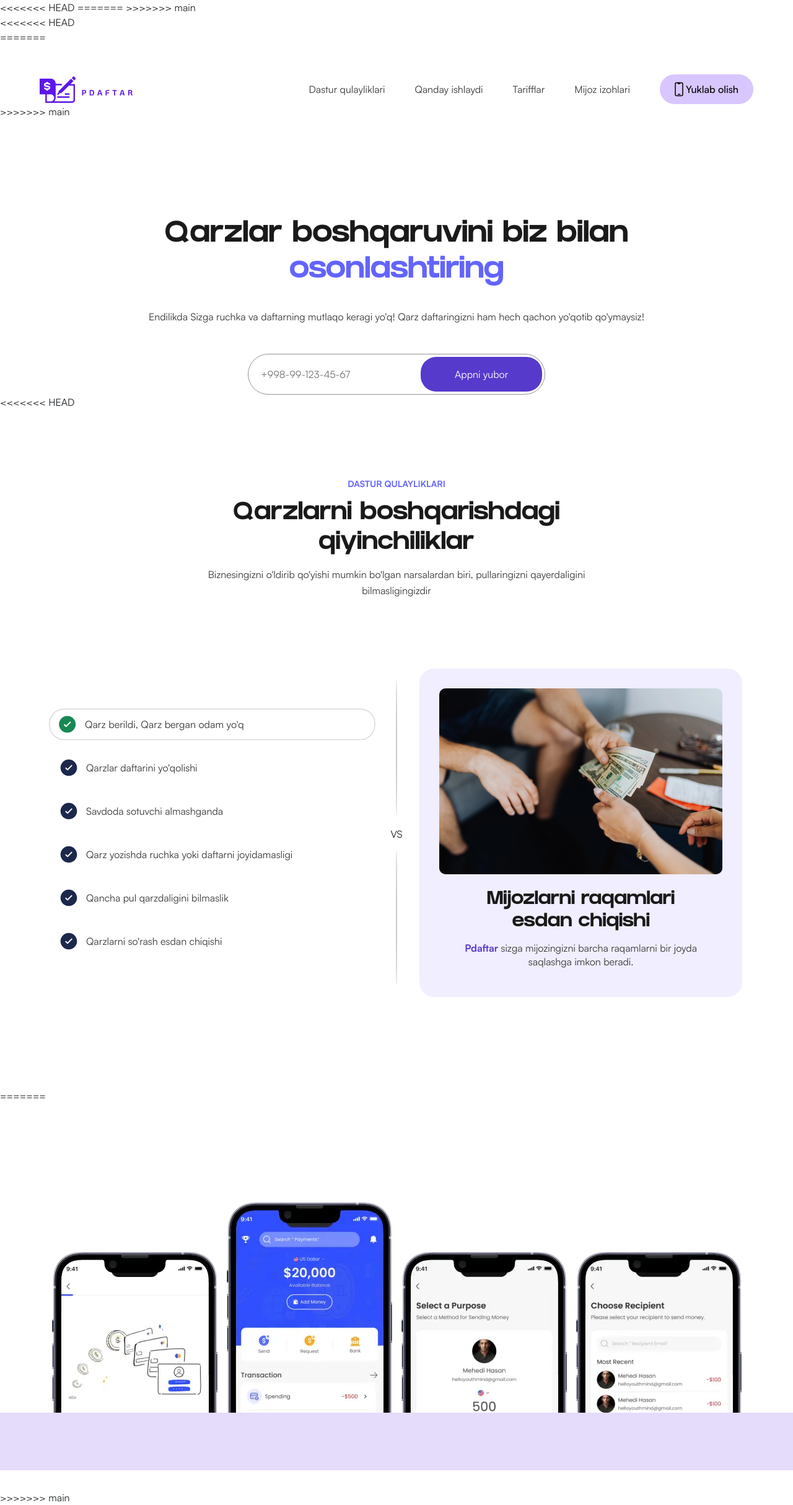
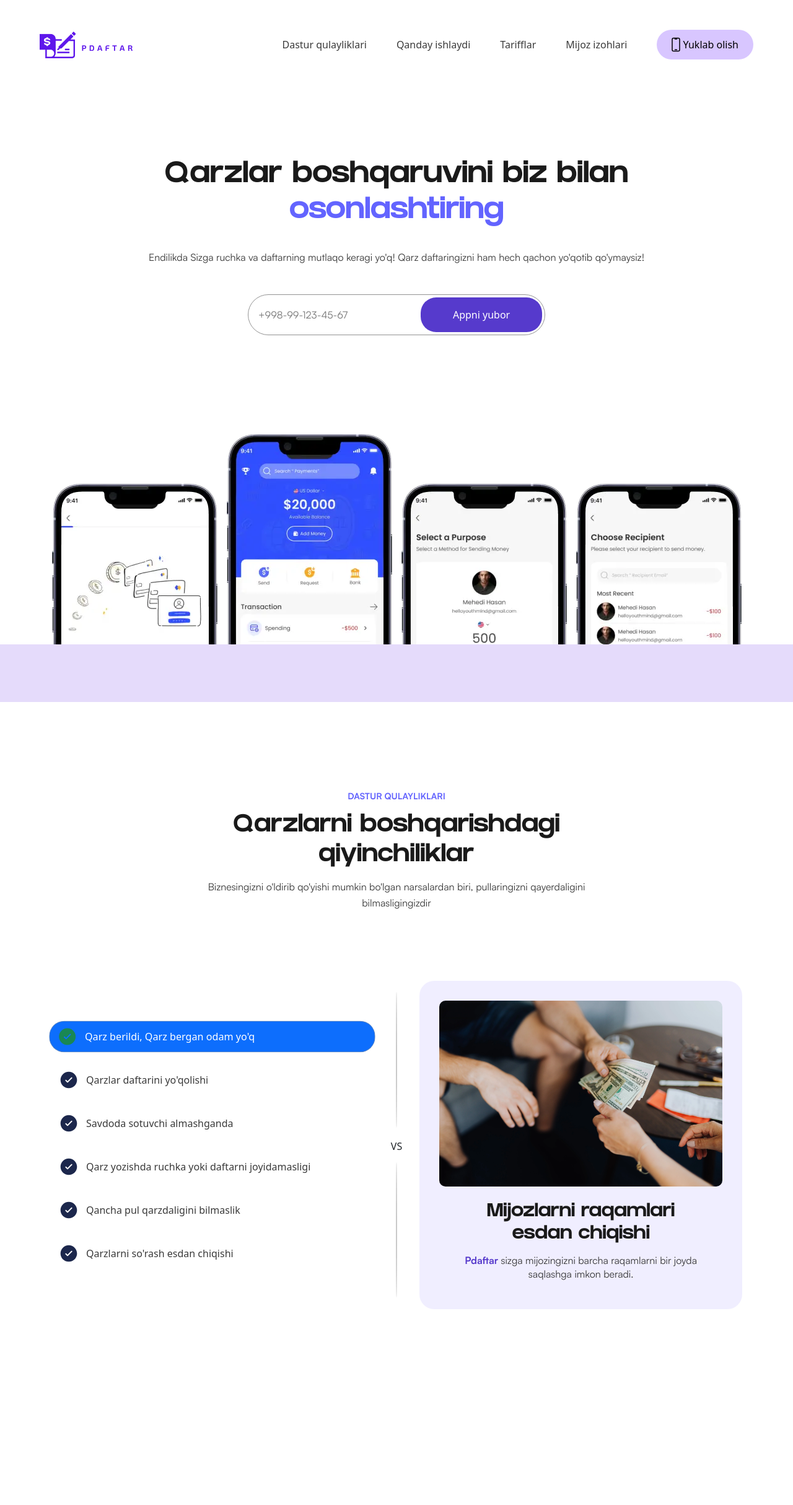
Before and after one commit to oqiljoncoder/pdaftaruz, a plain HTML site: page index.html in a window 1280 px wide. Shown: the whole page at 62% size. After the commit the page ends 2261 px from the top, so only its background shows below. Drawn offline with Linux system fonts and the light colour scheme.

Commit message:
small changes

```diff
--- a/index.html
+++ b/index.html
@@ -20,21 +20,12 @@
 
     <!-- Bootstrap -->
     <link rel="stylesheet" href="./libs/bootstrap/bootstrap.min.css" />
-<<<<<<< HEAD
-    <!-- Custom css -->
-    <link rel="stylesheet" href="./css/main.css" />
-=======
-
->>>>>>> main
   </head>
 
   <body>
     <!-- wrapper -->
     <div class="wrapper">
       <!-- header -->
-<<<<<<< HEAD
-      <header class="header" id="header"></header>
-=======
       <header class="header" id="header">
         <div class="header__container position-relative">
           <nav class="header__navbar d-flex align-items-center justify-content-between">
@@ -85,7 +76,6 @@
           </nav>
         </div>
       </header>
->>>>>>> main
 
       <!-- main -->
       <main class="main">
@@ -108,7 +98,18 @@
           </div>
 
         </section>
-<<<<<<< HEAD
+        <!-- phone -->
+        <section class="phone">
+          <div class="phone__box">
+            <div class="phone__image d-flex justify-content-center container grid ">
+              <img class=" image-phone " src="img/phone-img4.webp" alt="phone1">
+              <img class=" image-phone " src="img/phone-img3.webp" alt="phone1">
+              <img class=" image-phone " src="img/phone-img2.webp" alt="phone2">
+              <img class=" image-phone " src="img/phone-img1.webp" alt="phone3">
+            </div>
+            <div class="phone__end"></div>
+          </div>
+        </section>
         <!-- Dastur qulayliklari -->
         <section class="tabs">
           <div class="container tabs__container">
@@ -409,21 +410,6 @@
             </div>
           </div>
         </section>
-=======
-        <!-- phone -->
-        <section class="phone">
-          <div class="phone__box">
-            <div class="phone__image d-flex justify-content-center container grid ">
-              <img class=" image-phone " src="img/phone-img4.webp" alt="phone1">
-              <img class=" image-phone " src="img/phone-img3.webp" alt="phone1">
-              <img class=" image-phone " src="img/phone-img2.webp" alt="phone2">
-              <img class=" image-phone " src="img/phone-img1.webp" alt="phone3">
-            </div>
-            <div class="phone__end"></div>
-          </div>
-        </section>
-
->>>>>>> main
       </main>
 
       <!-- footer -->
```
